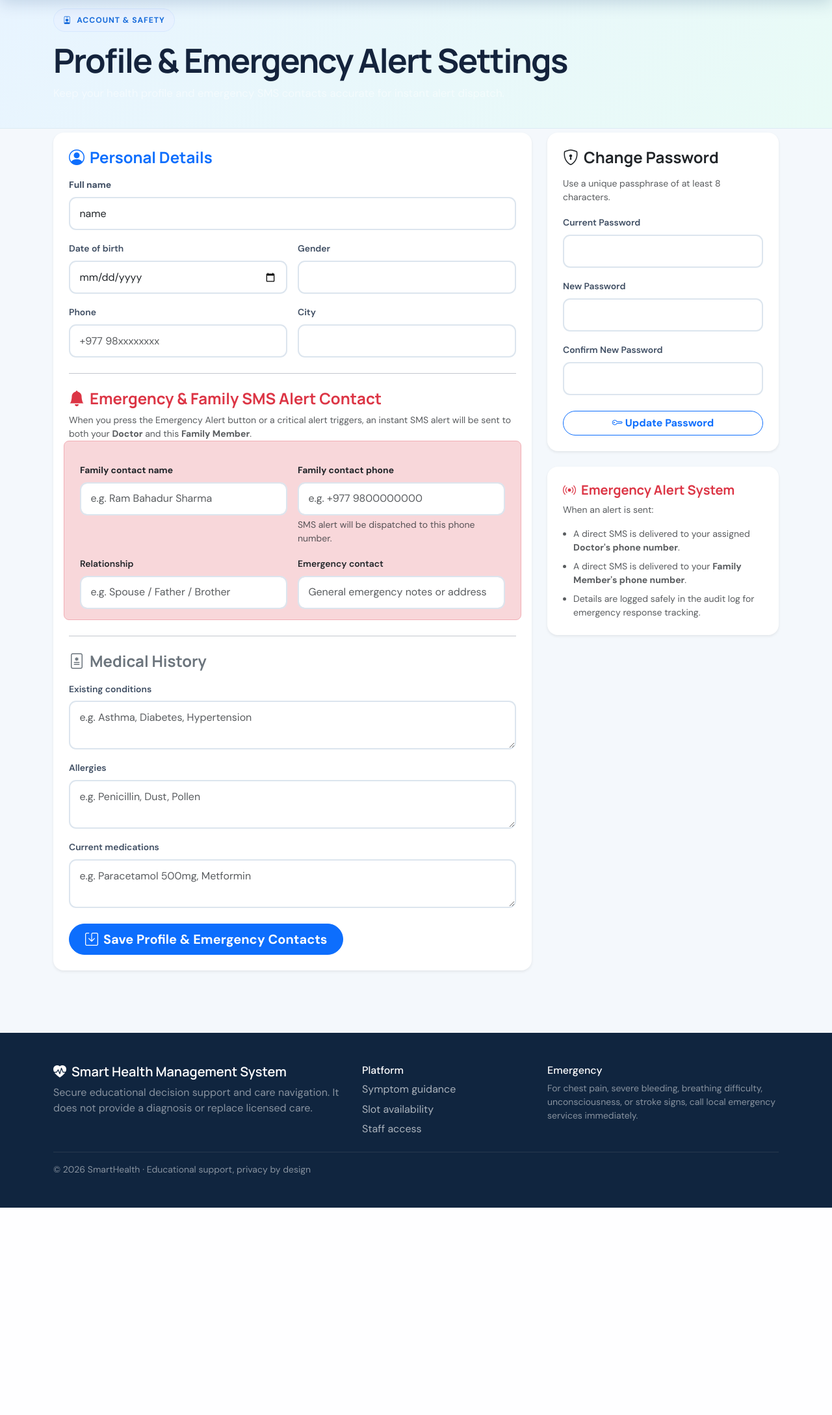
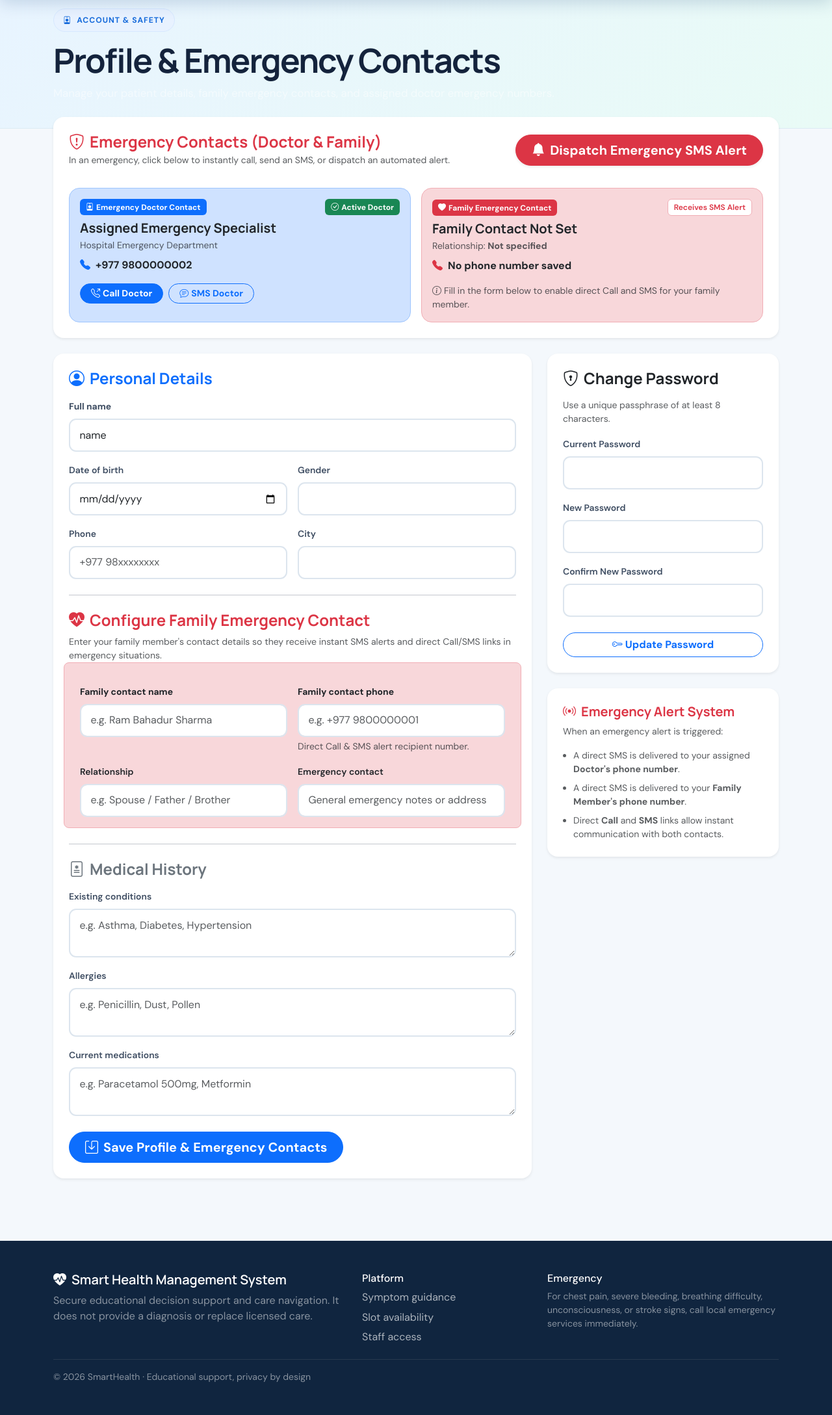
Before and after one commit to Racoon-69/smart_health_system, a Flask app: page /profile in a window 1280 px wide. Shown: the part 81-2258 px from the top of the page at 65% size. Before the commit the page ends 1939 px from the top, so only its background shows below. Run offline with Flask 3, Linux system fonts and the light colour scheme; the visitor is signed in with stand-in values (Sample User, id 1); some libraries are stand-ins or nearby versions.

Commit message:
Add separate Doctor and Family Emergency Contact cards with direct Call and SMS links on profile page

```diff
--- a/healthcare/auth.py
+++ b/healthcare/auth.py
@@ -216,7 +216,10 @@ def register_auth_routes(app):
                 db.session.commit()
                 flash("Profile updated.", "success")
                 return redirect(url_for("profile"))
-        return render_template("profile.html", form=form)
+        doctor = db.session.scalar(
+            select(DoctorProfile).where(DoctorProfile.is_active.is_(True)).order_by(DoctorProfile.rating.desc())
+        )
+        return render_template("profile.html", form=form, doctor=doctor)
 
     @app.post("/account/change-password")
     @login_required
--- a/templates/profile.html
+++ b/templates/profile.html
@@ -4,12 +4,92 @@
 <section class="page-hero compact py-4 mb-4">
   <div class="container">
     <span class="eyebrow dark"><i class="bi bi-person-badge"></i> Account & Safety</span>
-    <h1 class="fw-bold">Profile & Emergency Alert Settings</h1>
-    <p class="lead text-white-50">Keep your health profile and emergency SMS contacts accurate for instant alert dispatch.</p>
+    <h1 class="fw-bold">Profile & Emergency Contacts</h1>
+    <p class="lead text-white-50">Manage your patient details, family emergency contacts, and assigned doctor emergency numbers.</p>
   </div>
 </section>
 
 <div class="container page-body pb-5">
+  <!-- Emergency Contact Quick Action Bar -->
+  <div class="panel border-0 shadow-sm rounded-4 p-4 bg-white mb-4">
+    <div class="d-flex flex-wrap align-items-center justify-content-between gap-3">
+      <div>
+        <h4 class="fw-bold text-danger mb-1"><i class="bi bi-shield-exclamation me-2"></i>Emergency Contacts (Doctor & Family)</h4>
+        <p class="text-muted small mb-0">In an emergency, click below to instantly call, send an SMS, or dispatch an automated alert.</p>
+      </div>
+      <form method="post" action="{{ url_for('emergency_alert') }}" class="d-inline">
+        <input type="hidden" name="csrf_token" value="{{ csrf_token() }}">
+        <input type="hidden" name="source" value="profile">
+        <input type="hidden" name="category" value="profile emergency button">
+        <button type="submit" class="btn btn-danger btn-lg rounded-pill px-4 fw-bold shadow-sm">
+          <i class="bi bi-bell-fill me-2"></i>Dispatch Emergency SMS Alert
+        </button>
+      </form>
+    </div>
+
+    <div class="row g-3 mt-3">
+      <!-- 1. Assigned Doctor Emergency Contact Card -->
+      <div class="col-md-6">
+        <div class="p-3 bg-primary-subtle rounded-4 border border-primary-subtle h-100">
+          <div class="d-flex align-items-center justify-content-between mb-2">
+            <span class="badge bg-primary text-white fw-bold"><i class="bi bi-person-badge me-1"></i>Emergency Doctor Contact</span>
+            <span class="badge bg-success"><i class="bi bi-check-circle me-1"></i>Active Doctor</span>
+          </div>
+          <h5 class="fw-bold text-dark mb-1">
+            {% if doctor %}Dr. {{ doctor.display_name }}{% else %}Assigned Emergency Specialist{% endif %}
+          </h5>
+          <p class="small text-muted mb-2">
+            {% if doctor %}{{ doctor.department.name }} · {{ doctor.hospital.name }}{% else %}Hospital Emergency Department{% endif %}
+          </p>
+          <div class="d-flex align-items-center gap-2 mb-3">
+            <i class="bi bi-telephone-fill text-primary"></i>
+            <strong class="text-dark">{{ doctor.sms_phone if (doctor and doctor.sms_phone) else '+977 9800000002' }}</strong>
+          </div>
+          <div class="d-flex gap-2">
+            <a href="tel:{{ (doctor.sms_phone if (doctor and doctor.sms_phone) else '+9779800000002') | replace(' ', '') }}" class="btn btn-sm btn-primary rounded-pill px-3 fw-bold">
+              <i class="bi bi-telephone-outbound me-1"></i>Call Doctor
+            </a>
+            <a href="sms:{{ (doctor.sms_phone if (doctor and doctor.sms_phone) else '+9779800000002') | replace(' ', '') }}" class="btn btn-sm btn-outline-primary rounded-pill px-3 fw-bold">
+              <i class="bi bi-chat-text me-1"></i>SMS Doctor
+            </a>
+          </div>
+        </div>
+      </div>
+
+      <!-- 2. Family Member Emergency Contact Card -->
+      <div class="col-md-6">
+        <div class="p-3 bg-danger-subtle rounded-4 border border-danger-subtle h-100">
+          <div class="d-flex align-items-center justify-content-between mb-2">
+            <span class="badge bg-danger text-white fw-bold"><i class="bi bi-heart-fill me-1"></i>Family Emergency Contact</span>
+            <span class="badge bg-white text-danger border border-danger-subtle fw-semibold">Receives SMS Alert</span>
+          </div>
+          <h5 class="fw-bold text-dark mb-1">
+            {{ form.family_contact_name.data or 'Family Contact Not Set' }}
+          </h5>
+          <p class="small text-muted mb-2">
+            Relationship: <strong>{{ form.family_contact_relationship.data or 'Not specified' }}</strong>
+          </p>
+          <div class="d-flex align-items-center gap-2 mb-3">
+            <i class="bi bi-telephone-fill text-danger"></i>
+            <strong class="text-dark">{{ form.family_contact_phone.data or 'No phone number saved' }}</strong>
+          </div>
+          <div class="d-flex gap-2">
+            {% if form.family_contact_phone.data %}
+              <a href="tel:{{ form.family_contact_phone.data | replace(' ', '') }}" class="btn btn-sm btn-danger rounded-pill px-3 fw-bold">
+                <i class="bi bi-telephone-outbound me-1"></i>Call Family
+              </a>
+              <a href="sms:{{ form.family_contact_phone.data | replace(' ', '') }}" class="btn btn-sm btn-outline-danger rounded-pill px-3 fw-bold">
+                <i class="bi bi-chat-text me-1"></i>SMS Family
+              </a>
+            {% else %}
+              <span class="text-muted small"><i class="bi bi-info-circle me-1"></i>Fill in the form below to enable direct Call and SMS for your family member.</span>
+            {% endif %}
+          </div>
+        </div>
+      </div>
+    </div>
+  </div>
+
   <div class="row g-4">
     <div class="col-lg-8">
       <form method="post" class="panel form-panel shadow-sm border-0 rounded-4 p-4 bg-white">
@@ -46,8 +126,8 @@
 
         <hr class="my-4">
 
-        <h4 class="fw-bold mb-2 text-danger"><i class="bi bi-bell-fill me-2"></i>Emergency & Family SMS Alert Contact</h4>
-        <p class="text-muted small mb-3">When you press the Emergency Alert button or a critical alert triggers, an instant SMS alert will be sent to both your <strong>Doctor</strong> and this <strong>Family Member</strong>.</p>
+        <h4 class="fw-bold mb-2 text-danger"><i class="bi bi-heart-pulse-fill me-2"></i>Configure Family Emergency Contact</h4>
+        <p class="text-muted small mb-3">Enter your family member's contact details so they receive instant SMS alerts and direct Call/SMS links in emergency situations.</p>
 
         <div class="row g-3 mb-4 p-3 bg-danger-subtle rounded-3 border border-danger-subtle">
           <div class="col-md-6">
@@ -57,8 +137,8 @@
           </div>
           <div class="col-md-6">
             {{ form.family_contact_phone.label(class='form-label fw-bold text-dark') }}
-            {{ form.family_contact_phone(class='form-control border-2', placeholder='e.g. +977 9800000000') }}
-            <small class="text-muted d-block mt-1">SMS alert will be dispatched to this phone number.</small>
+            {{ form.family_contact_phone(class='form-control border-2', placeholder='e.g. +977 9800000001') }}
+            <small class="text-muted d-block mt-1">Direct Call & SMS alert recipient number.</small>
             {% for error in form.family_contact_phone.errors %}<small class="text-danger d-block mt-1">{{ error }}</small>{% endfor %}
           </div>
           <div class="col-md-6">
@@ -128,11 +208,11 @@
 
       <div class="panel border-0 shadow-sm rounded-4 p-4 bg-white">
         <h5 class="fw-bold text-danger mb-2"><i class="bi bi-broadcast me-2"></i>Emergency Alert System</h5>
-        <p class="small text-muted">When an alert is sent:</p>
+        <p class="small text-muted">When an emergency alert is triggered:</p>
         <ul class="small text-muted ps-3 mb-0">
           <li class="mb-2">A direct SMS is delivered to your assigned <strong>Doctor's phone number</strong>.</li>
           <li class="mb-2">A direct SMS is delivered to your <strong>Family Member's phone number</strong>.</li>
-          <li>Details are logged safely in the audit log for emergency response tracking.</li>
+          <li>Direct <strong>Call</strong> and <strong>SMS</strong> links allow instant communication with both contacts.</li>
         </ul>
       </div>
     </div>
```
